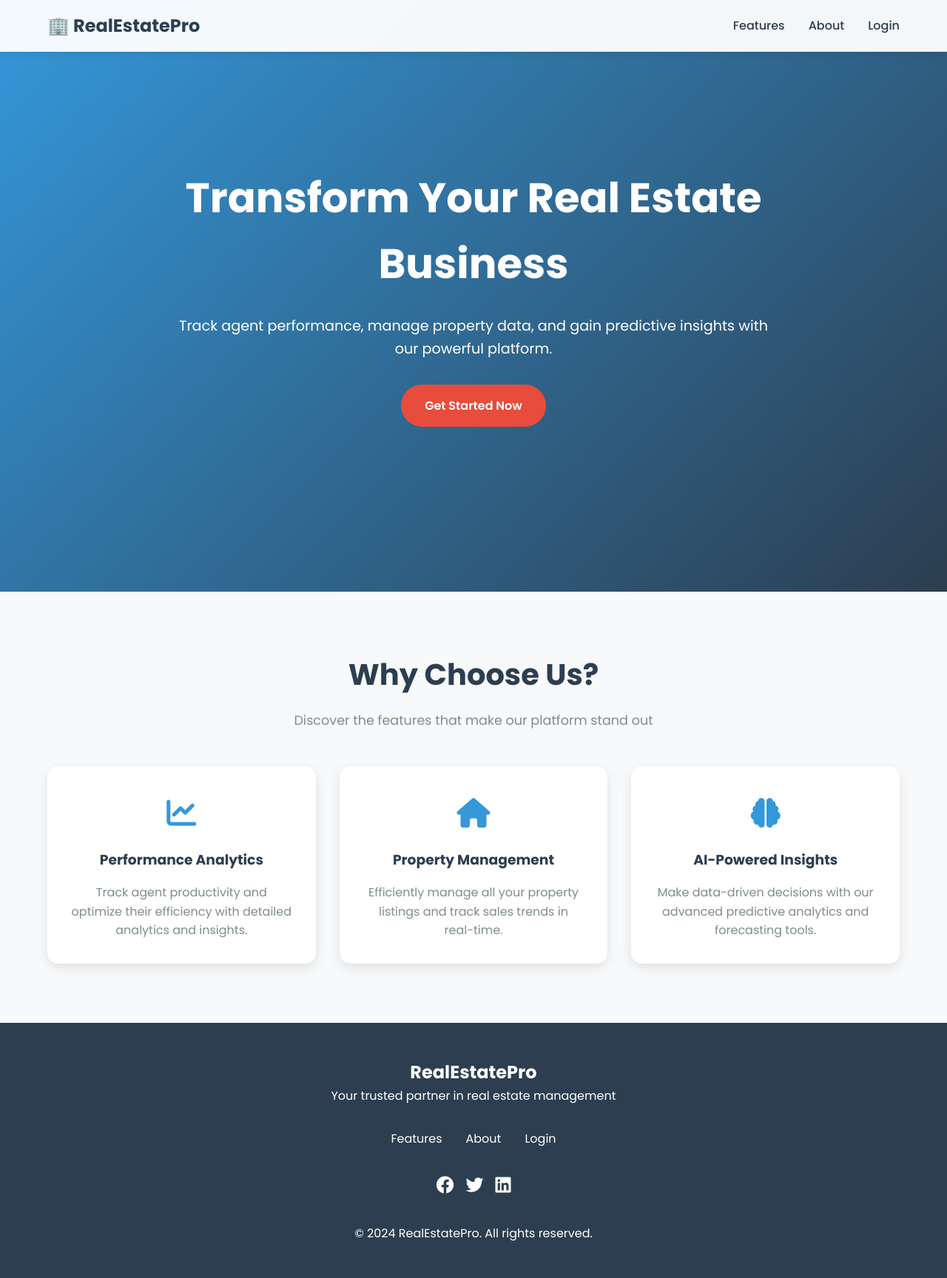
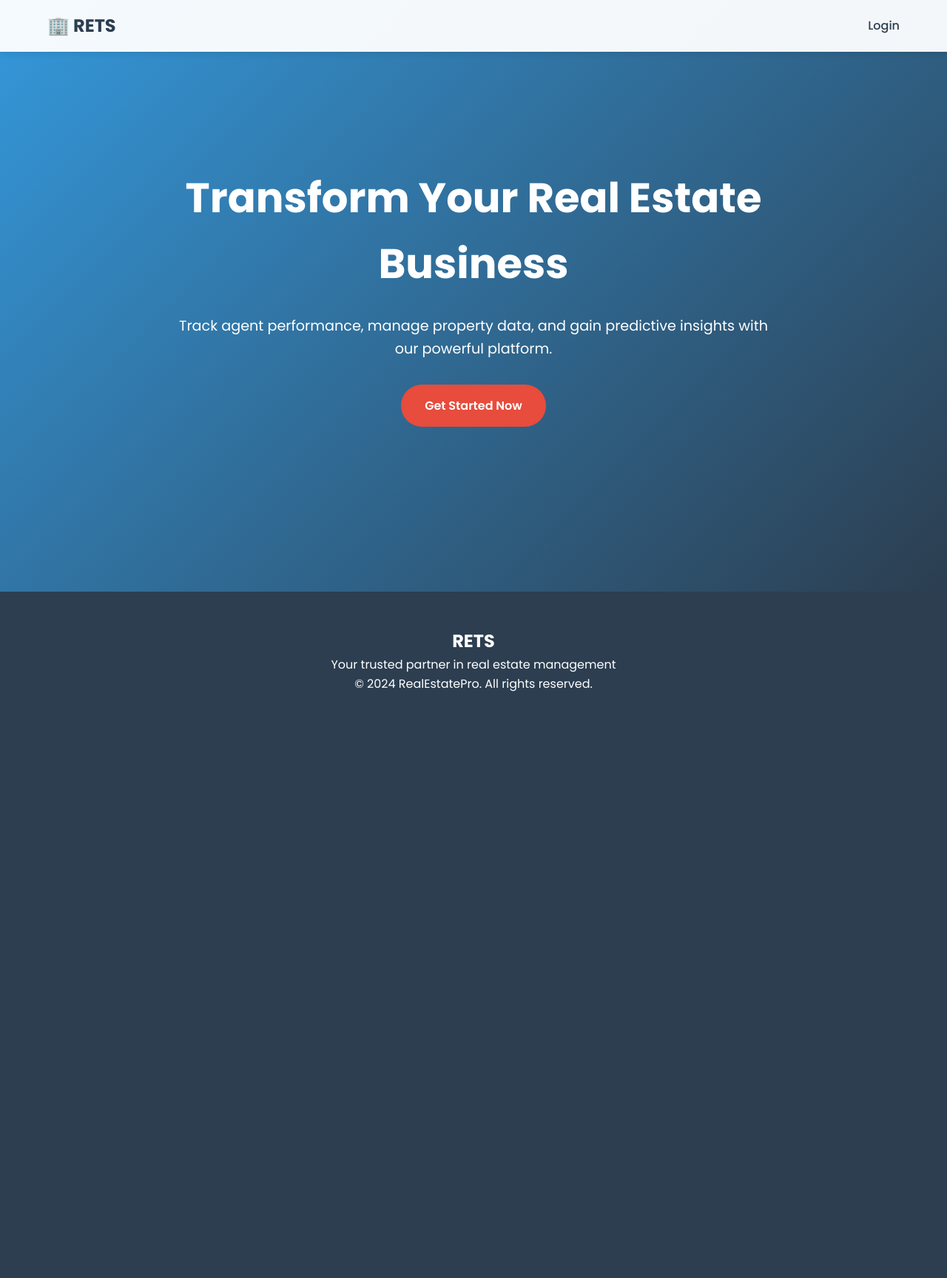
Before and after one commit to G-Andrew-N/coporate-performance-tracking, a Django app: page / in a window 1280 px wide. Shown: the whole page at 74% size. After the commit the page ends 935 px from the top, so only its background shows below. Run offline with Django 5.2, Linux system fonts and the light colour scheme.

Commit message:
finalisima

```diff
--- a/base/models.py
+++ b/base/models.py
@@ -170,10 +170,12 @@ class Task(models.Model):
         return f"{self.predefined_task.title} ({self.status})"
 
     def save(self, *args, **kwargs):
-        """Ensure priority and description are updated from predefined task."""
+        """Ensure priority is updated from predefined task but preserve custom description."""
         if self.predefined_task:
             self.priority = self.predefined_task.priority
-            self.description = self.predefined_task.description
+            # Only set description from predefined task if no custom description is provided
+            if not self.description:
+                self.description = self.predefined_task.description
         super(Task, self).save(*args, **kwargs)
 
 
--- a/base/templates/base/landing_page.html
+++ b/base/templates/base/landing_page.html
@@ -245,10 +245,9 @@
 <body>
     <!-- Navigation -->
     <nav class="navbar">
-        <a href="#" class="logo">🏢 RealEstatePro</a>
+        <a href="#" class="logo">🏢 RETS</a>
         <div class="nav-links">
-            <a href="#features">Features</a>
-            <a href="#about">About</a>
+
             <a href="{% url 'login' %}">Login</a>
         </div>
     </nav>
@@ -263,51 +262,15 @@
     </section>
 
     <!-- Features Section -->
-    <section class="features" id="features">
-        <div class="section-title">
-            <h2>Why Choose Us?</h2>
-            <p>Discover the features that make our platform stand out</p>
-        </div>
-        <div class="features-grid">
-            <div class="feature-card">
-                <div class="feature-icon">
-                    <i class="fas fa-chart-line"></i>
-                </div>
-                <h3>Performance Analytics</h3>
-                <p>Track agent productivity and optimize their efficiency with detailed analytics and insights.</p>
-            </div>
-            <div class="feature-card">
-                <div class="feature-icon">
-                    <i class="fas fa-home"></i>
-                </div>
-                <h3>Property Management</h3>
-                <p>Efficiently manage all your property listings and track sales trends in real-time.</p>
-            </div>
-            <div class="feature-card">
-                <div class="feature-icon">
-                    <i class="fas fa-brain"></i>
-                </div>
-                <h3>AI-Powered Insights</h3>
-                <p>Make data-driven decisions with our advanced predictive analytics and forecasting tools.</p>
-            </div>
-        </div>
-    </section>
+
 
     <!-- Footer -->
     <footer>
         <div class="footer-content">
-            <h2>RealEstatePro</h2>
+            <h2>RETS</h2>
             <p>Your trusted partner in real estate management</p>
-            <div class="footer-links">
-                <a href="#features">Features</a>
-                <a href="#about">About</a>
-                <a href="{% url 'login' %}">Login</a>
-            </div>
-            <div class="social-links">
-                <a href="#"><i class="fab fa-facebook"></i></a>
-                <a href="#"><i class="fab fa-twitter"></i></a>
-                <a href="#"><i class="fab fa-linkedin"></i></a>
-            </div>
+
+
             <p>&copy; 2024 RealEstatePro. All rights reserved.</p>
         </div>
     </footer>
--- a/base/views.py
+++ b/base/views.py
@@ -322,52 +322,35 @@ def user_profile_view(request):
 # Assign Task View
 @login_required
 def assign_task(request):
+    if request.method == 'POST':
+        predefined_task_id = request.POST.get('predefined_task_id')
+        employee_id = request.POST.get('employee_id')
+        due_date = request.POST.get('due_date')
+        description = request.POST.get('description')  # Get the custom description
+
+        try:
+            predefined_task = PredefinedTask.objects.get(id=predefined_task_id)
+            employee = Employee.objects.get(id=employee_id)
+
+            # Create task with custom description
+            task = Task.objects.create(
+                predefined_task=predefined_task,
+                assigned_to=employee,
+                description=description,  # Use the custom description
+                due_date=due_date,
+                status='Pending'
+            )
+
+            messages.success(request, 'Task assigned successfully!')
+            return redirect('assign_task')
+        except Exception as e:
+            messages.error(request, f'Error assigning task: {str(e)}')
+            return redirect('assign_task')
+
     # Fetch predefined tasks, agents, and assigned tasks
-
     predefined_tasks = PredefinedTask.objects.all()
     agents = Employee.objects.filter(role='Agent')
     assigned_tasks = Task.objects.filter(assigned_to__isnull=False)
-
-    if request.method == 'POST':
-        predefined_task_id = request.POST.get('predefined_task_id')
-        employee_id = request.POST.get('employee_id')
-        due_date_str = request.POST.get('due_date')
-
-        try:
-            # Validate predefined task and employee
-            predefined_task = PredefinedTask.objects.get(id=predefined_task_id)
-            employee = Employee.objects.get(id=employee_id)
-
-            # Check if the employee is an agent
-            if employee.role != 'Agent':
-                messages.error(request, 'Selected user is not an agent.')
-                return redirect(reverse('assign_task'))  # Use URL name
-
-            # Validate due date
-            due_date = datetime.strptime(due_date_str, '%Y-%m-%d').date()
-            if due_date < datetime.now().date():
-                messages.error(request, 'Due date cannot be in the past.')
-                return redirect(reverse('assign_task'))  # Use URL name
-
-            # Create a new Task instance
-            Task.objects.create(
-                predefined_task=predefined_task,
-                assigned_to=employee,
-
-                description=predefined_task.description,
-                priority=predefined_task.priority,
-                due_date=due_date,
-                status='Pending'
-            )
-            messages.success(request, f'Task "{predefined_task.title}" assigned to {employee.user.get_full_name()}.')
-            return redirect(reverse('assign_task'))  # Use URL name
-
-        except PredefinedTask.DoesNotExist:
-            messages.error(request, 'Invalid task selected.')
-        except Employee.DoesNotExist:
-            messages.error(request, 'Invalid employee selected.')
-        except ValueError:
-            messages.error(request, 'Invalid due date format.')
 
     # Render the template with context data
     return render(request, 'base/assign_task.html', {
@@ -575,7 +558,8 @@ def task_performance(request):
     except Employee.DoesNotExist:
         return JsonResponse({'error': 'No employee profile found for the user.'}, status=404)
 
-    tasks = Task.objects.filter(assigned_to=employee)
+    # Fetch tasks with their descriptions
+    tasks = Task.objects.filter(assigned_to=employee).select_related('predefined_task')
     total_tasks = tasks.count()
     completed_tasks = tasks.filter(status='Completed').count()
     completion_rate = (completed_tasks / total_tasks * 100) if total_tasks > 0 else 0
```
Also changed, not shown: base/templates/base/assign_task.html (+23 -0 lines), base/templates/base/signup.html (+1 -11 lines), base/templates/base/task_performance.html (+17 -7 lines).
